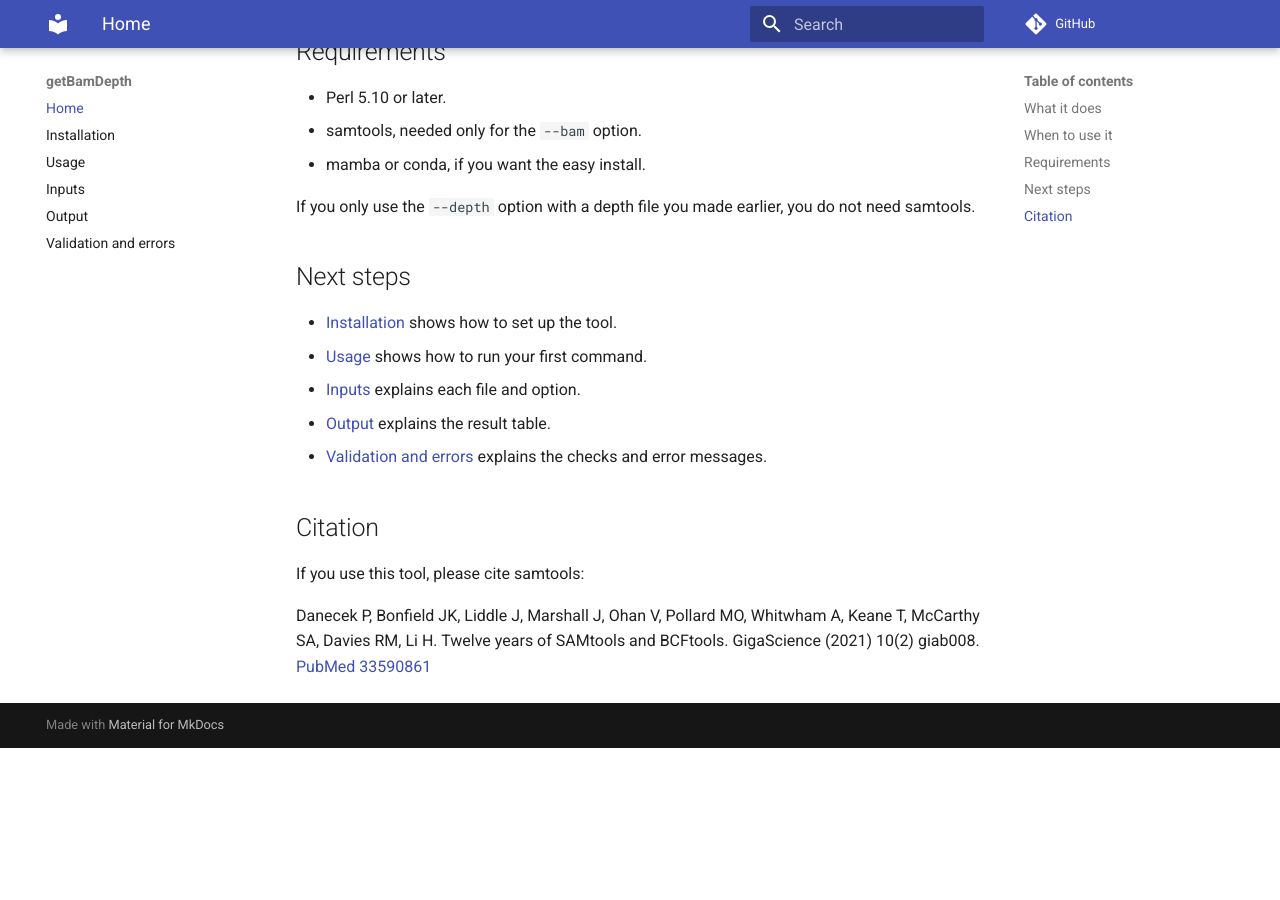
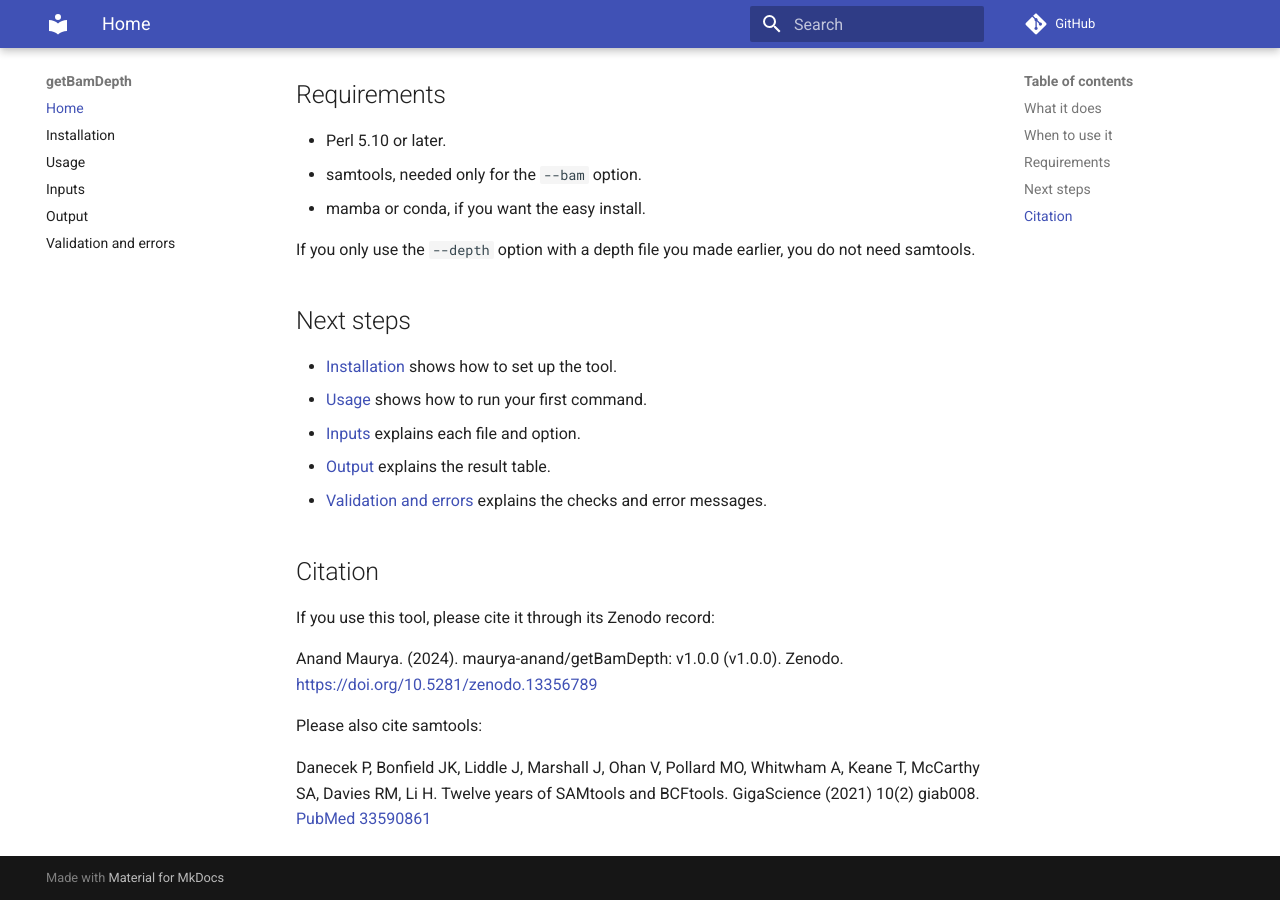
Before and after one commit to maurya-anand/getBamDepth, an MkDocs documentation site: the page built from docs/index.md, in a window 1280 px wide and 900 px high, scrolled down 715 px. Built offline with MkDocs 1.6.1 and Material for MkDocs 9.7.7, drawn with Linux system fonts in a browser that asks for light colours; comment, search, counter and statistics services are not loaded; before the commit the page ends 1463 px from its top, so only the background shows below that.

Commit message:
docs: update citation section and add badges to index documentation

```diff
--- a/docs/index.md
+++ b/docs/index.md
@@ -1,4 +1,7 @@
 # getBamDepth
+
+[![publish](https://img.shields.io/github/actions/workflow/status/maurya-anand/getBamDepth/release.yml)](https://github.com/maurya-anand/getBamDepth/releases)
+[![DOI](https://zenodo.org/badge/DOI/10.5281/zenodo.13356789.svg)](https://doi.org/10.5281/zenodo.13356789)
 
 getBamDepth calculates the average depth of coverage for regions in a BED file.
 
@@ -33,6 +36,10 @@ If you only use the `--depth` option with a depth file you made earlier, you do
 
 ## Citation
 
-If you use this tool, please cite samtools:
+If you use this tool, please cite it through its Zenodo record:
+
+Anand Maurya. (2024). maurya-anand/getBamDepth: v1.0.0 (v1.0.0). Zenodo. [https://doi.org/10.5281/zenodo.13356789](https://doi.org/10.5281/zenodo.13356789)
+
+Please also cite samtools:
 
 Danecek P, Bonfield JK, Liddle J, Marshall J, Ohan V, Pollard MO, Whitwham A, Keane T, McCarthy SA, Davies RM, Li H. Twelve years of SAMtools and BCFtools. GigaScience (2021) 10(2) giab008. [PubMed 33590861](https://pubmed.ncbi.nlm.nih.gov/33590861)
```
